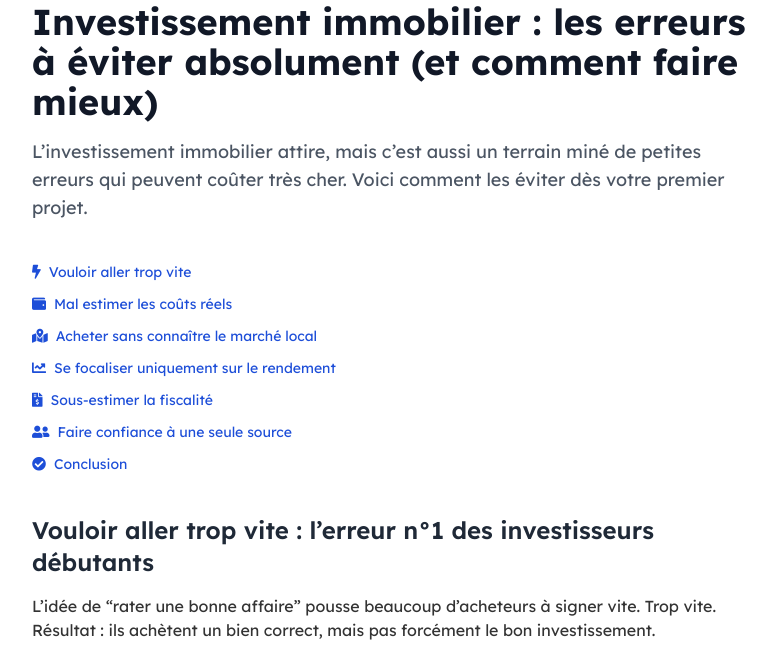
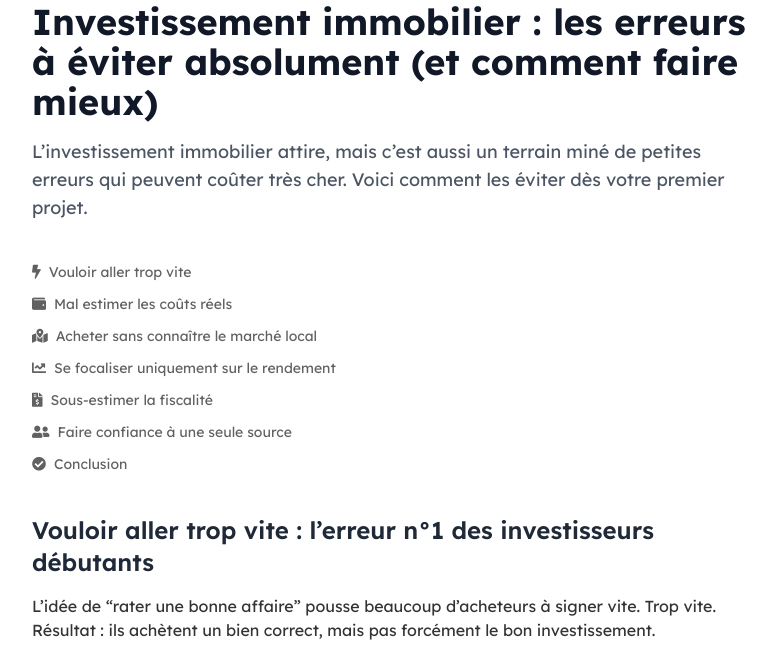
Before and after one commit to YannTonThat/Adressator, a Flask app: template templates/article1.html in a window 1280 px wide. Shown: the part 403-1062 px from the top of the page, without its empty margins (240-1016 px from the left). Run offline with Flask 3, Linux system fonts and the light colour scheme; the template is opened without the code that fills it, so the values that code supplies are empty; parts of the project's set-up code (start-up, migrations or seed data) failed here and were passed over.

Commit message:
Update article1.html

```diff
--- a/templates/article1.html
+++ b/templates/article1.html
@@ -251,13 +251,13 @@
 
 <article class="max-w-3xl mx-auto px-4 py-12">
     <section class="mb-10">
-      <img src="article1.png" alt="Investissement immobilier" class="rounded-xl shadow mb-6 w-full object-cover h-64">
+      <img src="article1-G.png" alt="Investissement immobilier" class="rounded-xl shadow mb-6 w-full object-cover h-64">
       <h1 class="text-4xl font-bold text-gray-900 mb-4">Investissement immobilier : les erreurs à éviter absolument (et comment faire mieux)</h1>
       <p class="text-gray-600 text-lg">L’investissement immobilier attire, mais c’est aussi un terrain miné de petites erreurs qui peuvent coûter très cher. Voici comment les éviter dès votre premier projet.</p>
     </section>
 
     <div class="mb-10 text-sm text-blue-700">
-      <ul class="list-none space-y-3">
+      <ul style="color:#616161" class="list-none space-y-3">
         <li><a href="#vitesse" class="hover:underline flex items-center gap-2"><i class="fas fa-bolt"></i> Vouloir aller trop vite</a></li>
         <li><a href="#couts" class="hover:underline flex items-center gap-2"><i class="fas fa-wallet"></i> Mal estimer les coûts réels</a></li>
         <li><a href="#marche" class="hover:underline flex items-center gap-2"><i class="fas fa-map-marked-alt"></i> Acheter sans connaître le marché local</a></li>
```
